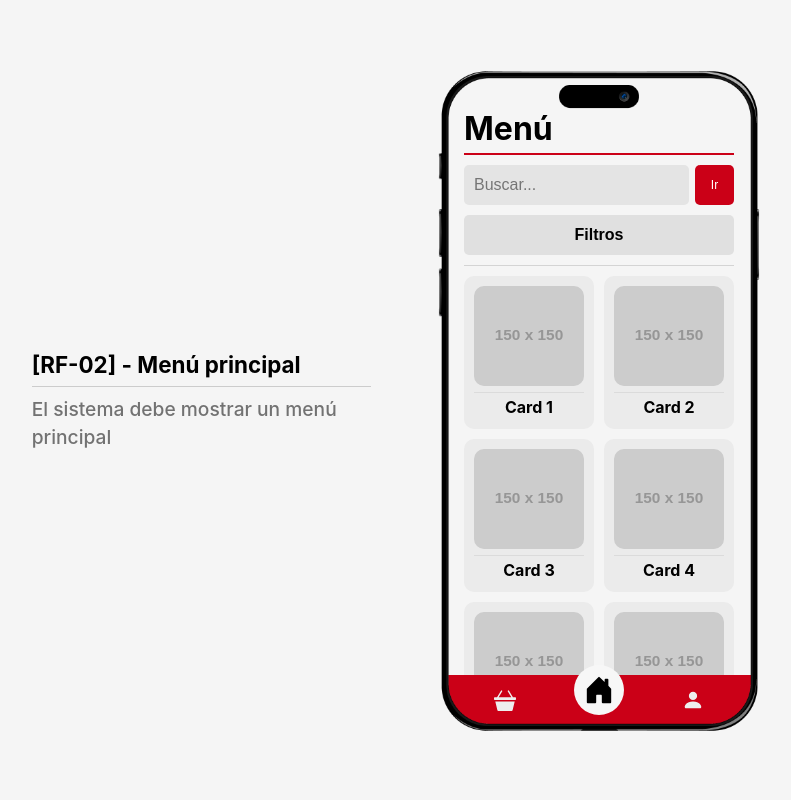
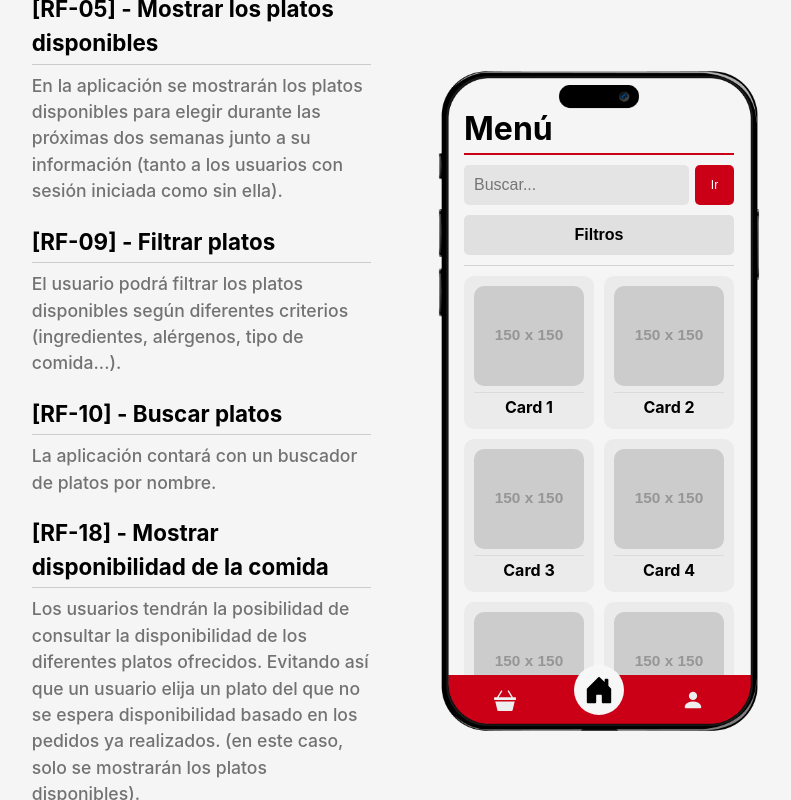
Before and after one commit to PortiESP/URJC-Eats-prototype, a React (Vite) app: page / in a window 1280 px wide. Shown: the whole page, without its empty margins (41-832 px from the left). Built offline with nearby package versions, Linux system fonts and the light colour scheme.

Commit message:
Added reqs

```diff
--- a/src/data/requirements.js
+++ b/src/data/requirements.js
@@ -1,17 +1,83 @@
 const requirements = {
     "login": [
         {
-            code: "RF-01",
-            title: "Autenticación de usuario",
-            description: "El sistema debe permitir al usuario autenticarse"
+            code: "RF-05",
+            title: "Iniciar sesión",
+            description: "Los usuarios pertenecientes a la URJC podrán identificarse mediante sus credenciales URJC. Los usuarios externos a la URJC deberán poder registrarse mediante un correo y DNI. Al acceder por primera vez a su cuenta, deberán cambiar la contraseña obligatoriamente."
+        },
+        {
+            code: "RF-24",
+            title: "Seleccionar idioma",
+            description: "Los usuarios de la aplicación tendrán la opción de elegir el idioma dentro de las opciones disponibles."
         }
     ],
     "mainMenu": [
         {
-            code: "RF-02",
-            title: "Menú principal",
-            description: "El sistema debe mostrar un menú principal"
-        }
+            code: "RF-05" ,
+            title: "Mostrar los platos disponibles",
+            description: "En la aplicación se mostrarán los platos disponibles para elegir durante las próximas dos semanas junto a su información (tanto a los usuarios con sesión iniciada como sin ella)."
+        },
+        {
+            code: "RF-09" ,
+            title: "Filtrar platos",
+            description: "El usuario podrá filtrar los platos disponibles según diferentes criterios (ingredientes, alérgenos, tipo de comida...)."
+        },
+        {
+            code: "RF-10" ,
+            title: "Buscar platos",
+            description: "La aplicación contará con un buscador de platos por nombre."
+        },
+        {
+            code: "RF-18" ,
+            title: "Mostrar disponibilidad de la comida",
+            description: "Los usuarios tendrán la posibilidad de consultar la disponibilidad de los diferentes platos ofrecidos. Evitando así que un usuario elija un plato del que no se espera disponibilidad basado en los pedidos ya realizados. (en este caso, solo se mostrarán los platos disponibles)."
+        },
+    ],
+    "adminMenu": [
+        {
+            code: "RF-21",
+            title: "Añadir plato",
+            description: "El personal de catering podrá añadir platos nuevos a las opciones disponibles en la aplicación."
+        },
+        {
+            code: "RF-22",
+            title: "Eliminar plato",
+            description: "El personal de catering podrá eliminar los platos que vayan a dejar de servirse en la aplicación."
+        },
+        {
+            code: "RF-23",
+            title: "Editar plato",
+            description: "El personal de catering podrá editar los distintos datos de un plato, para poder reflejar cualquier cambio o actualización en un plato ya disponible en la aplicación."
+        },
+    ],
+    "productDetail": [
+        {
+            code: "RF-01",
+            title: "Seleccionar un menú",
+            description: "El usuario podrá seleccionar hasta dos platos de entre los disponibles, además de postre, pan y agua."
+        },
+        {
+            code: "RF-07",
+            title: "Valorar plato",
+            description: "Un usuario podrá valorar un plato con una calificación de 1 a 5 estrellas. Para poder valorar un plato, la aplicación debe marcarlo como recogido."
+        },
+        {
+            code: "RF-18",
+            title: "Mostrar la disponibilidad de la comida",
+            description: "Los usuarios tendrán la posibilidad de consultar la disponibilidad de los diferentes platos ofrecidos. Evitando así que un usuario elija un plato del que no se espera disponibilidad basado en los pedidos ya realizados."
+        },
+    ],
+    "user": [
+        {
+            code: "RF-12",
+            title: "Mostrar detalles y estadísticas de la cuenta",
+            description: "En la aplicación se mostrarán diferentes detalles de la cuenta como los pedidos realizados y los datos de pago guardados, así como estadísticas de la cuenta (número de pedidos, dinero gastado, tipo de alimentación...)"
+        },
+        {
+            code: "RF-26",
+            title: "Cambiar contraseña",
+            description: "Los usuarios externos a la URJC podrán cambiar su contraseña directamente desde la aplicación."
+        },
     ],
 }
 
--- a/src/scenes/Cart/index.jsx
+++ b/src/scenes/Cart/index.jsx
@@ -10,7 +10,7 @@ export default function Cart({setScene}) {
 
     return (
         <div className={scss.wrapper}>
-            <h1>Carrito</h1>
+            <h1>Mi menú</h1>
             <div className={scss.items}>
             {
                 cart.length
--- a/src/styles/requirement.module.scss
+++ b/src/styles/requirement.module.scss
@@ -1,8 +1,7 @@
 .wrapper{
     display: flex;
     flex-direction: column;
-    justify-content: center;
-    height: 100vh;
+    justify-content: flex-start;
     max-width: 70%;
 
     h3{
@@ -17,7 +16,7 @@
     }
 
     p{
-        font-size: 1.2rem;
+        font-size: 1.1rem;
         color: #0008;
         font-weight: 500;
     }
```
Also changed, not shown: 1 other file (tests, documents, lock files or other folders).
